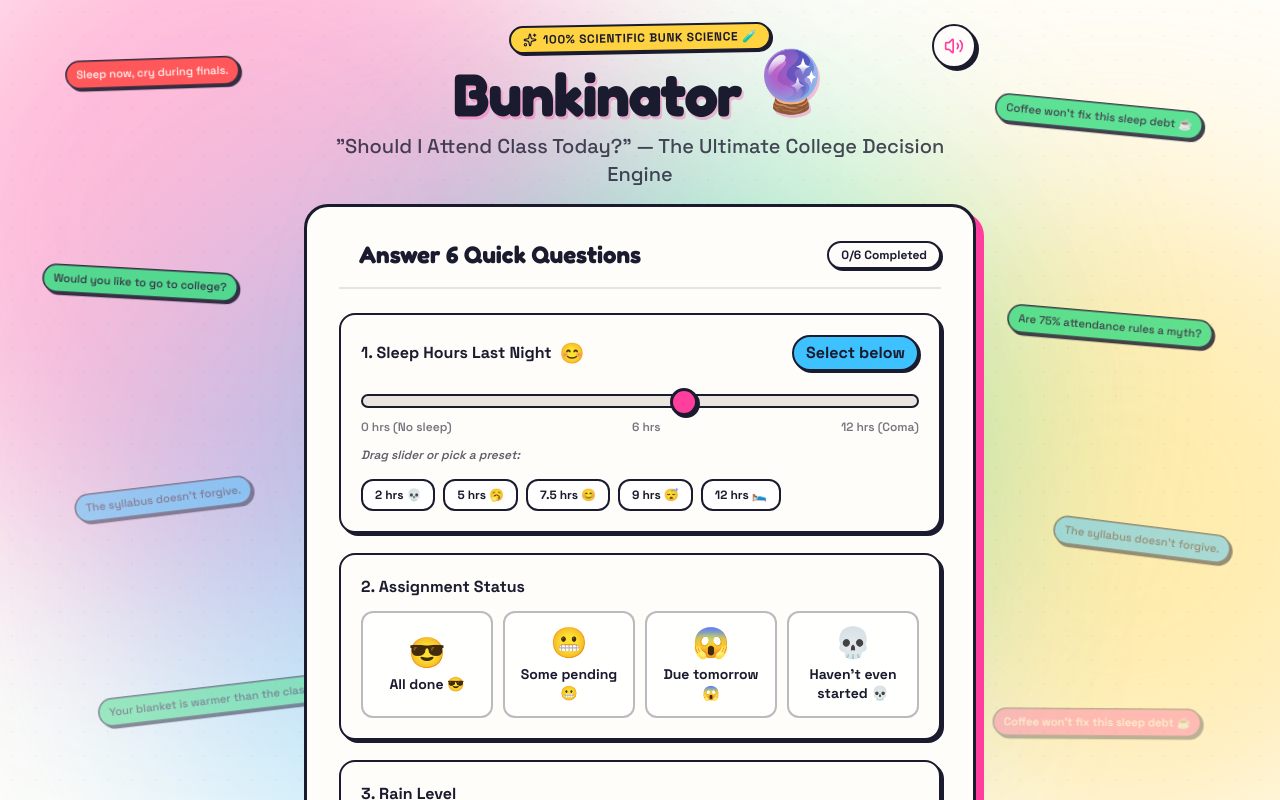
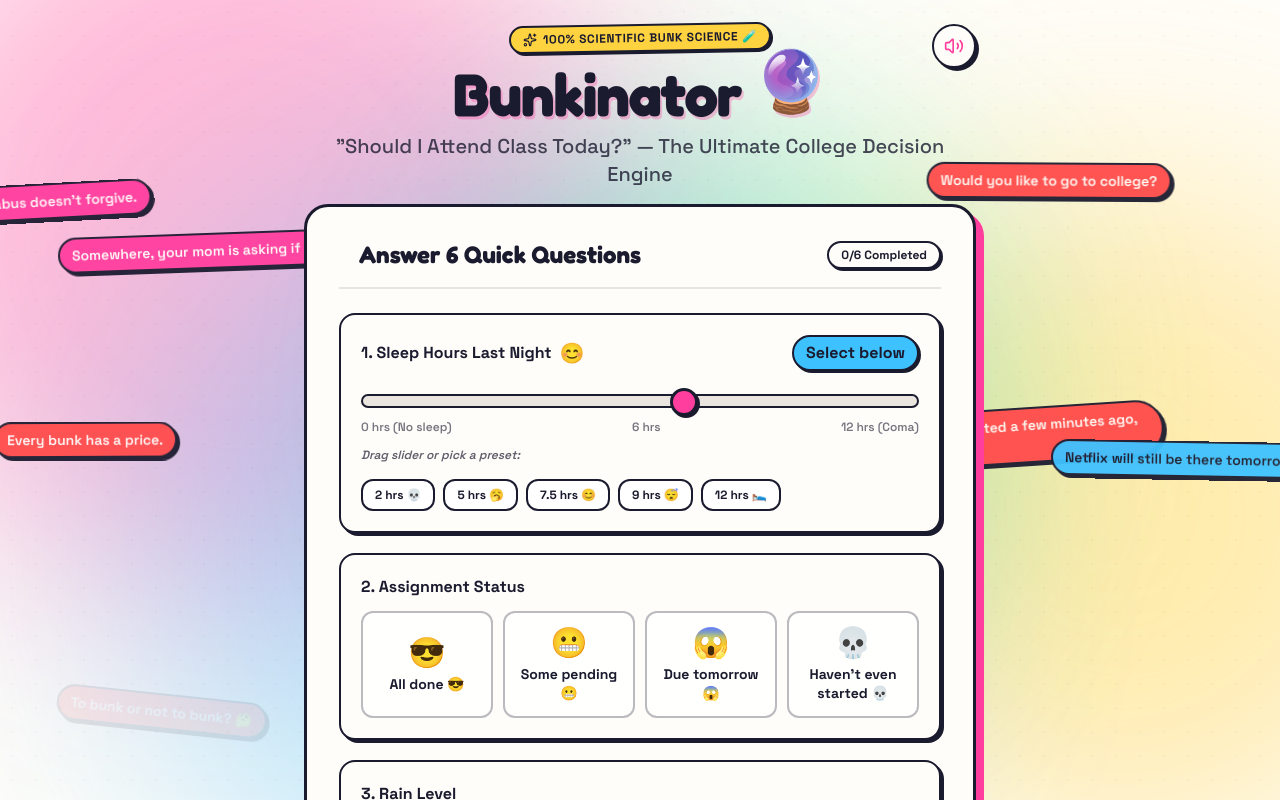
Before and after one commit to geothomasofficial-stack/Bunkinator-, a React (Vite) app: page / in a window 1280 px wide. Shown: the top 800 px of the page. Built offline with nearby package versions, Linux system fonts and the light colour scheme.

Commit message:
FIX: Implement direct CSS keyframe drifting animations and staggered negative delays for Floating Taunts

```diff
--- a/src/components/FloatingTaunts.tsx
+++ b/src/components/FloatingTaunts.tsx
@@ -1,5 +1,4 @@
 import React, { useEffect, useState } from 'react';
-import { motion } from 'framer-motion';
 
 const QUOTE_POOL = [
   "Today is not your day.",
@@ -35,137 +34,105 @@ const COLOR_PALETTE = [
   { bg: '#FF4B4B', text: '#FFFDF9' }, // Cherry Red
 ];
 
-// Screen region anchors to keep pills in margins away from the central form card
-const MARGIN_REGIONS = [
-  { top: '8%', left: '3%' },
-  { top: '12%', right: '4%' },
-  { top: '34%', left: '2%' },
-  { top: '38%', right: '3%' },
-  { top: '60%', left: '4%' },
-  { top: '65%', right: '2%' },
-  { top: '85%', left: '5%' },
-  { top: '88%', right: '4%' },
+// Screen margin locations (% top & % left) to keep quotes safely in side margins
+const BASE_SLOTS = [
+  { top: '10%', left: '2%' },
+  { top: '15%', left: '78%' },
+  { top: '35%', left: '1.5%' },
+  { top: '40%', left: '80%' },
+  { top: '62%', left: '2.5%' },
+  { top: '68%', left: '77%' },
+  { top: '85%', left: '3%' },
+  { top: '88%', left: '79%' },
 ];
 
-interface TauntPill {
-  id: number;
+interface TauntItem {
+  id: string;
+  slotIdx: number;
   text: string;
   color: typeof COLOR_PALETTE[number];
-  position: typeof MARGIN_REGIONS[number];
-  rotation: number;
-  duration: number;
-  delay: number;
-  floatX: [number, number, number];
-  floatY: [number, number, number];
+  top: string;
+  left: string;
+  animVariant: string;
+  durationSec: number;
+  delaySec: number;
+}
+
+function generateTaunt(slotIdx: number): TauntItem {
+  const quote = QUOTE_POOL[Math.floor(Math.random() * QUOTE_POOL.length)];
+  const color = COLOR_PALETTE[Math.floor(Math.random() * COLOR_PALETTE.length)];
+  const baseSlot = BASE_SLOTS[slotIdx];
+
+  // Slight jitter around base slot %
+  const topVal = parseFloat(baseSlot.top) + (Math.random() * 6 - 3);
+  const leftVal = parseFloat(baseSlot.left) + (Math.random() * 4 - 2);
+
+  const animVariant = `anim-float-taunt-${Math.floor(Math.random() * 4) + 1}`;
+  const durationSec = Math.floor(18 + Math.random() * 16); // 18s - 34s
+  // Negative delay so they are instantly in motion mid-animation loop on page load
+  const delaySec = -Math.floor(Math.random() * 20);
+
+  return {
+    id: `taunt-${slotIdx}-${Date.now()}-${Math.random()}`,
+    slotIdx,
+    text: quote,
+    color,
+    top: `${topVal}%`,
+    left: `${leftVal}%`,
+    animVariant,
+    durationSec,
+    delaySec,
+  };
 }
 
 export const FloatingTaunts: React.FC = () => {
-  const [taunts, setTaunts] = useState<TauntPill[]>([]);
-  const [prefersReducedMotion, setPrefersReducedMotion] = useState(false);
+  const [taunts, setTaunts] = useState<TauntItem[]>([]);
 
   useEffect(() => {
-    // Check prefers-reduced-motion media query
-    const mediaQuery = window.matchMedia('(prefers-reduced-motion: reduce)');
-    setPrefersReducedMotion(mediaQuery.matches);
+    // Generate initial 8 taunts
+    const initial = BASE_SLOTS.map((_, idx) => generateTaunt(idx));
+    setTaunts(initial);
 
-    const handleMotionChange = (e: MediaQueryListEvent) => {
-      setPrefersReducedMotion(e.matches);
-    };
-    mediaQuery.addEventListener('change', handleMotionChange);
+    // Staggered respawn timer every 12 seconds to re-randomize one quote slot cleanly
+    const interval = setInterval(() => {
+      setTaunts((prev) => {
+        if (prev.length === 0) return prev;
+        const targetSlot = Math.floor(Math.random() * prev.length);
+        return prev.map((t, idx) => (idx === targetSlot ? generateTaunt(idx) : t));
+      });
+    }, 12000);
 
-    // Generate initial taunt pills
-    const generated: TauntPill[] = MARGIN_REGIONS.map((pos, idx) => {
-      const quote = QUOTE_POOL[Math.floor(Math.random() * QUOTE_POOL.length)];
-      const color = COLOR_PALETTE[Math.floor(Math.random() * COLOR_PALETTE.length)];
-      const rotation = (Math.random() * 16 - 8); // -8 deg to +8 deg
-      const duration = 18 + Math.random() * 18; // 18s to 36s loop
-      const delay = idx * 0.4;
-      const floatX: [number, number, number] = [
-        0,
-        (Math.random() - 0.5) * 35,
-        (Math.random() - 0.5) * 20,
-      ];
-      const floatY: [number, number, number] = [
-        0,
-        (Math.random() - 0.5) * 35,
-        (Math.random() - 0.5) * 20,
-      ];
-
-      return {
-        id: idx,
-        text: quote,
-        color,
-        position: pos,
-        rotation,
-        duration,
-        delay,
-        floatX,
-        floatY,
-      };
-    });
-
-    setTaunts(generated);
-
-    return () => {
-      mediaQuery.removeEventListener('change', handleMotionChange);
-    };
+    return () => clearInterval(interval);
   }, []);
 
   return (
-    <div className="fixed inset-0 pointer-events-none z-1 overflow-hidden select-none">
-      {taunts.map((taunt) => {
-        // Show 4 pills on mobile, all 8 on md+ screens
-        const isHiddenOnMobile = taunt.id >= 4;
+    <div
+      className="fixed inset-0 pointer-events-none z-1 overflow-hidden select-none"
+      style={{ pointerEvents: 'none' }}
+    >
+      {taunts.map((item) => {
+        // Show slots 0..3 on mobile, all slots 0..7 on md+ screens
+        const isHiddenOnMobile = item.slotIdx >= 4;
 
-        if (prefersReducedMotion) {
-          // Static rendering for reduced motion
-          return (
-            <div
-              key={taunt.id}
-              className={`absolute px-3 py-1.5 rounded-full border-2 border-[#1B1B2F] shadow-[2px_2px_0px_#1B1B2F] text-xs md:text-sm font-medium transition-opacity ${
-                isHiddenOnMobile ? 'hidden md:inline-flex' : 'inline-flex'
-              }`}
-              style={{
-                ...taunt.position,
-                backgroundColor: taunt.color.bg,
-                color: taunt.color.text,
-                transform: `rotate(${taunt.rotation}deg)`,
-              }}
-            >
-              {taunt.text}
-            </div>
-          );
-        }
-
-        // Gentle floating drift animation
         return (
-          <motion.div
-            key={taunt.id}
-            initial={{ opacity: 0, scale: 0.8 }}
-            animate={{
-              opacity: [0, 0.9, 0.95, 0.9, 0],
-              x: taunt.floatX,
-              y: taunt.floatY,
-              rotate: [taunt.rotation, taunt.rotation + 4, taunt.rotation - 4, taunt.rotation],
-            }}
-            transition={{
-              duration: taunt.duration,
-              repeat: Infinity,
-              repeatType: 'reverse',
-              ease: 'easeInOut',
-              delay: taunt.delay,
-            }}
-            className={`absolute px-3 py-1.5 rounded-full border-2 border-[#1B1B2F] shadow-[3px_3px_0px_#1B1B2F] text-xs md:text-sm font-medium font-space transition-all ${
+          <div
+            key={item.id}
+            className={`absolute px-3 py-1.5 rounded-full border-2 border-[#1B1B2F] shadow-[3px_3px_0px_#1B1B2F] text-xs md:text-sm font-semibold font-space cursor-default transition-opacity ${item.animVariant} ${
               isHiddenOnMobile ? 'hidden md:inline-flex' : 'inline-flex'
             }`}
-            style={{
-              ...taunt.position,
-              backgroundColor: taunt.color.bg,
-              color: taunt.color.text,
-            }}
+            style={
+              {
+                top: item.top,
+                left: item.left,
+                backgroundColor: item.color.bg,
+                color: item.color.text,
+                '--taunt-duration': `${item.durationSec}s`,
+                '--taunt-delay': `${item.delaySec}s`,
+              } as React.CSSProperties
+            }
           >
-            {taunt.text}
-          </motion.div>
+            {item.text}
+          </div>
         );
       })}
     </div>
--- a/src/index.css
+++ b/src/index.css
@@ -139,3 +139,102 @@ input[type=range]::-moz-range-thumb {
   cursor: pointer;
   box-shadow: 2px 2px 0px #1B1B2F;
 }
+
+/* Floating Taunts CSS @keyframes animations */
+@keyframes float-taunt-1 {
+  0% {
+    transform: translate(0, 0) rotate(-6deg);
+    opacity: 0;
+  }
+  15% {
+    opacity: 0.95;
+  }
+  85% {
+    opacity: 0.95;
+  }
+  100% {
+    transform: translate(140px, -180px) rotate(8deg);
+    opacity: 0;
+  }
+}
+
+@keyframes float-taunt-2 {
+  0% {
+    transform: translate(0, 0) rotate(5deg);
+    opacity: 0;
+  }
+  15% {
+    opacity: 0.95;
+  }
+  85% {
+    opacity: 0.95;
+  }
+  100% {
+    transform: translate(-160px, 150px) rotate(-7deg);
+    opacity: 0;
+  }
+}
+
+@keyframes float-taunt-3 {
+  0% {
+    transform: translate(0, 0) rotate(-4deg);
+    opacity: 0;
+  }
+  15% {
+    opacity: 0.95;
+  }
+  85% {
+    opacity: 0.95;
+  }
+  100% {
+    transform: translate(-140px, -170px) rotate(7deg);
+    opacity: 0;
+  }
+}
+
+@keyframes float-taunt-4 {
+  0% {
+    transform: translate(0, 0) rotate(6deg);
+    opacity: 0;
+  }
+  15% {
+    opacity: 0.95;
+  }
+  85% {
+    opacity: 0.95;
+  }
+  100% {
+    transform: translate(160px, 140px) rotate(-6deg);
+    opacity: 0;
+  }
+}
+
+.anim-float-taunt-1 {
+  animation: float-taunt-1 var(--taunt-duration, 25s) ease-in-out infinite;
+  animation-delay: var(--taunt-delay, 0s);
+}
+
+.anim-float-taunt-2 {
+  animation: float-taunt-2 var(--taunt-duration, 28s) ease-in-out infinite;
+  animation-delay: var(--taunt-delay, 0s);
+}
+
+.anim-float-taunt-3 {
+  animation: float-taunt-3 var(--taunt-duration, 22s) ease-in-out infinite;
+  animation-delay: var(--taunt-delay, 0s);
+}
+
+.anim-float-taunt-4 {
+  animation: float-taunt-4 var(--taunt-duration, 26s) ease-in-out infinite;
+  animation-delay: var(--taunt-delay, 0s);
+}
+
+@media (prefers-reduced-motion: reduce) {
+  .anim-float-taunt-1,
+  .anim-float-taunt-2,
+  .anim-float-taunt-3,
+  .anim-float-taunt-4 {
+    animation: none !important;
+    opacity: 0.9 !important;
+  }
+}
```
Also changed, not shown: 5 other files (tests, documents, lock files or other folders).
